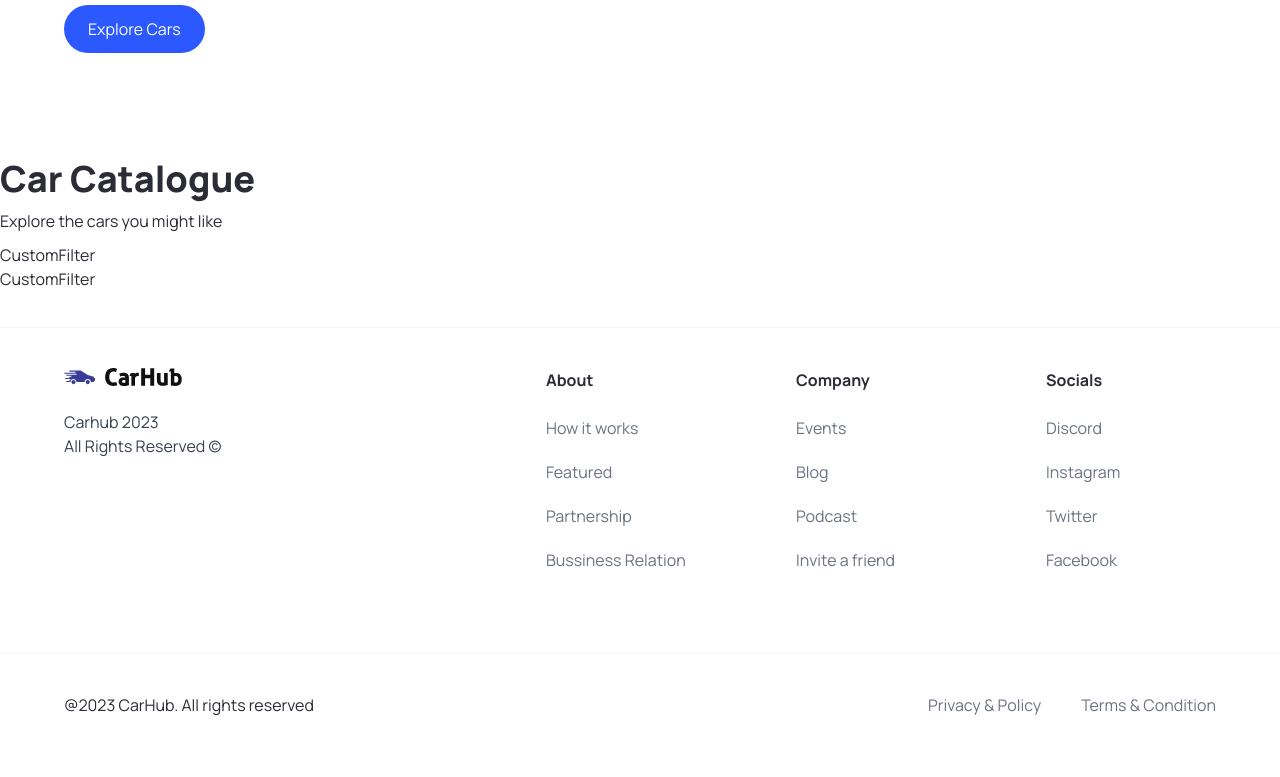
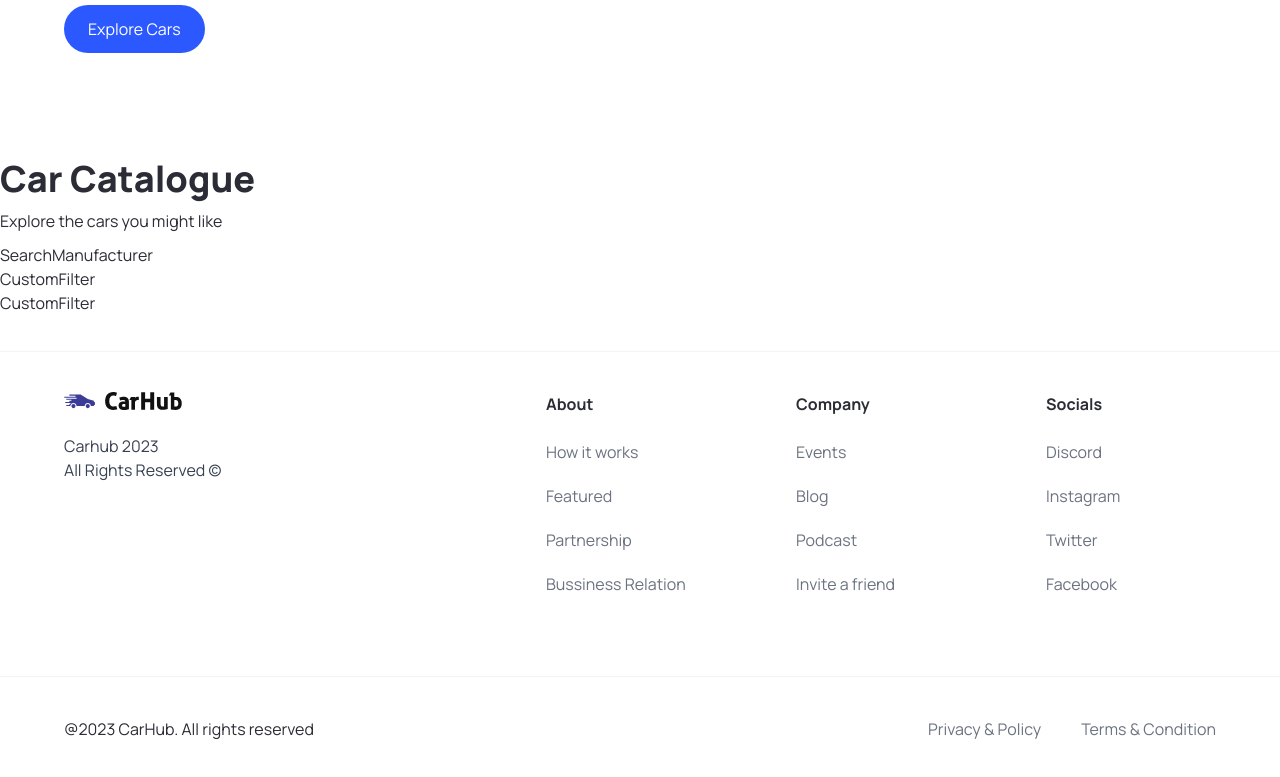
Before and after one commit to Oleva-abr/car-showcase-next.js, a Next.js app: page / in a window 1280 px wide. Shown: the part 705-1482 px from the top of the page. Built offline with nearby package versions, Linux system fonts and the light colour scheme.

Commit message:
created searchManufacturer component

```diff
--- /dev/null
+++ b/components/SearchManufacturer.tsx
@@ -0,0 +1,10 @@
+import { SearchManufacturerProps } from "@/types";
+
+function SearchManufacturer({
+  manufacturer,
+  setManufacturer,
+}: SearchManufacturerProps) {
+  return <div>SearchManufacturer</div>;
+}
+
+export default SearchManufacturer;
--- a/components/Searchbar.tsx
+++ b/components/Searchbar.tsx
@@ -1,9 +1,19 @@
 "use client";
+
+import { useState } from "react";
+import SearchManufacturer from "./SearchManufacturer";
+
 function Searchbar() {
+  const [manufacturer, setManufacturer] = useState("");
   const handleSearch = () => {};
   return (
     <form className="searchbar" onSubmit={handleSearch}>
-      <div className="searchbar__item"></div>
+      <div className="searchbar__item">
+        <SearchManufacturer
+          manufacturer={manufacturer}
+          setManufacturer={setManufacturer}
+        />
+      </div>
     </form>
   );
 }
--- a/components/index.ts
+++ b/components/index.ts
@@ -3,6 +3,7 @@ import CustomFilter from "./CustomFilter";
 import Footer from "./Footer";
 import Hero from "./Hero";
 import Navbar from "./Navbar";
+import SearchManufacturer from "./SearchManufacturer";
 import Searchbar from "./Searchbar";
 
 export {
@@ -11,5 +12,6 @@ export {
     Navbar,
     Footer,
     Searchbar,
-    CustomFilter
+    CustomFilter,
+    SearchManufacturer
 }
--- a/types/index.ts
+++ b/types/index.ts
@@ -1,3 +1,4 @@
+import { manufacturers } from './../constants/index';
 import { MouseEventHandler } from "react";
 
 export interface CustomButtonProps {
@@ -6,3 +7,8 @@ export interface CustomButtonProps {
     handleClick?: MouseEventHandler<HTMLButtonElement>;
     btnType?: "button" | "submit";
 }
+
+export interface SearchManufacturerProps {
+    manufacturer: string;
+    setManufacturer: (manufacturer: string) => void;
+}
```
